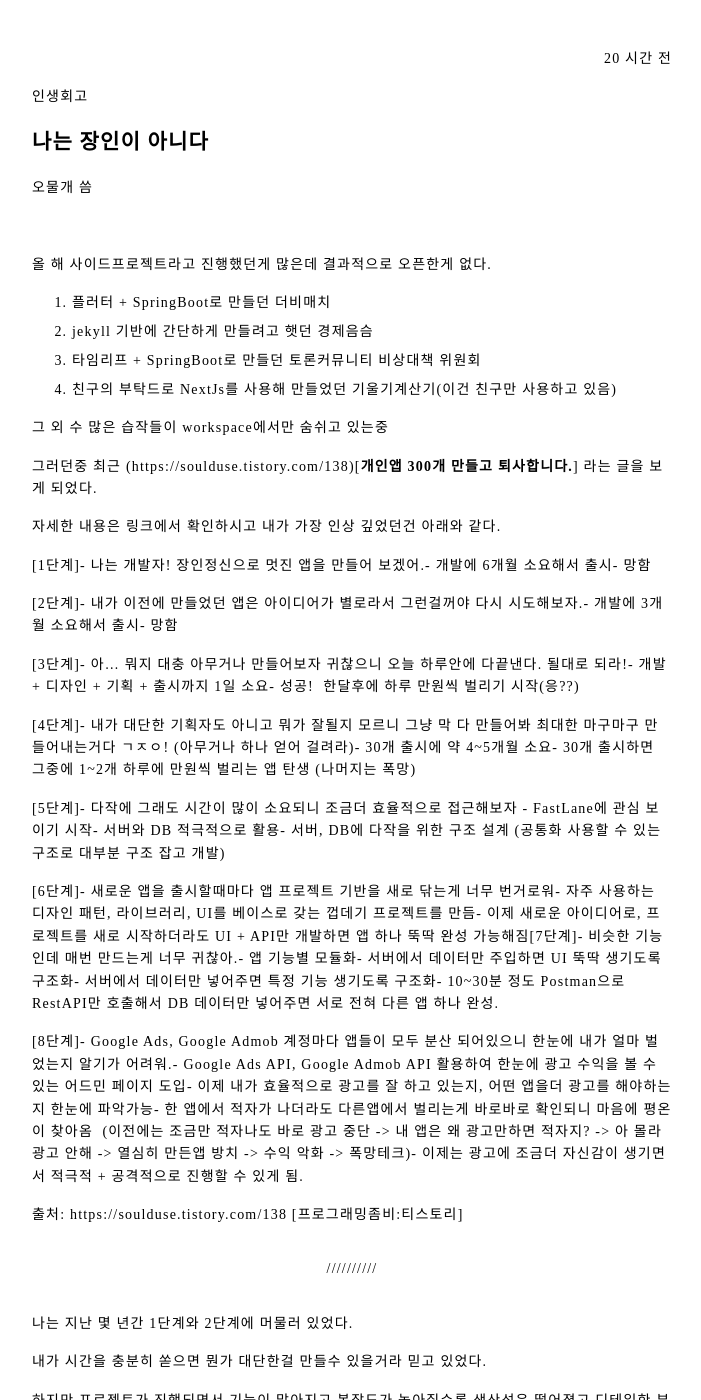
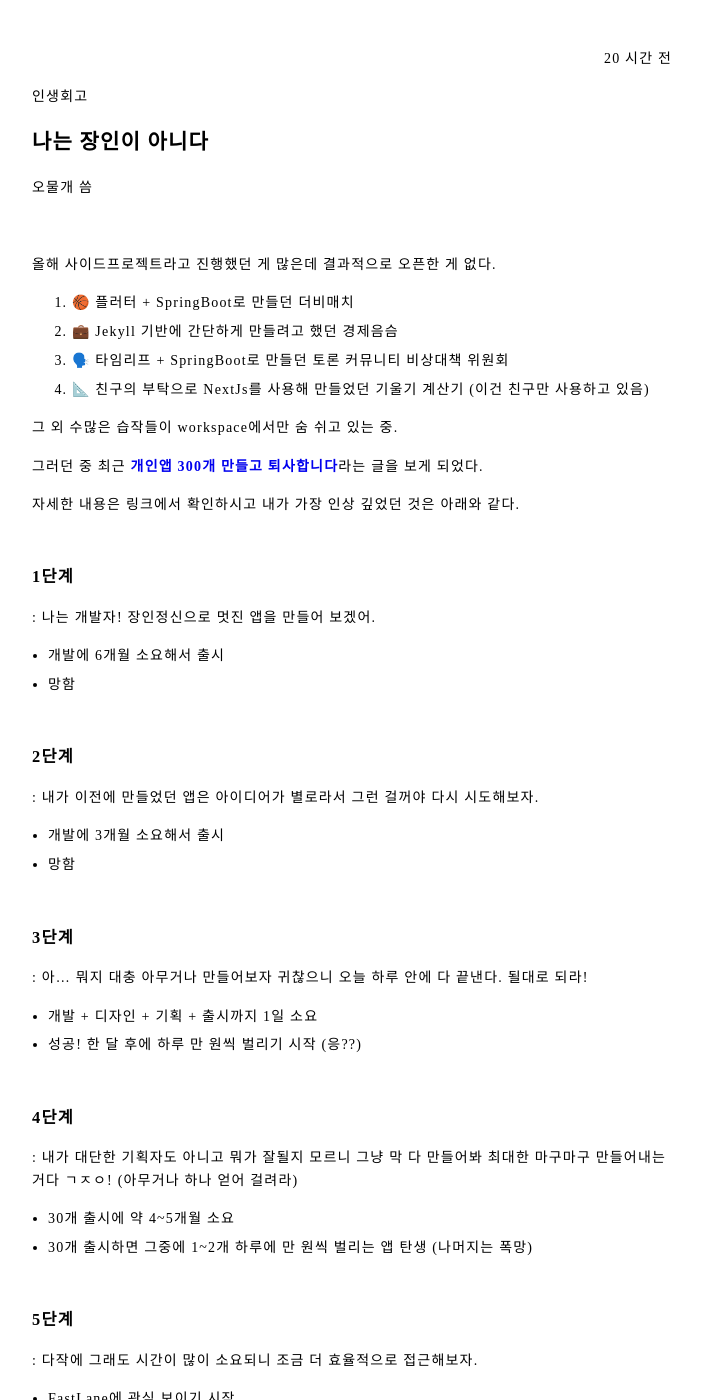
Before and after one commit to createogu/createogu.github.io, a Jekyll site: the page built from _posts/2024-07-09-01-post.md, in a window 1280 px wide and 1400 px high. Shown: the whole window, without its empty margins (288-989 px from the left). Built offline with Jekyll 4.4.1, drawn with Linux system fonts in a browser that asks for light colours; some web fonts are replaced; comment, search, counter and statistics services are not loaded; some of the changed text lies outside the part shown.

Commit message:
나는 장인이 아니다 포스팅 수정

```diff
--- a/_posts/2024-07-09-01-post.md
+++ b/_posts/2024-07-09-01-post.md
@@ -1,57 +1,86 @@
 ---
 layout: post
-title:  "나는 장인이 아니다"
+title: "나는 장인이 아니다"
 author:
   name: 오물개
-date:   2024-07-09 13:00:00 +0900
+date: 2024-07-09 13:00:00 +0900
 categories: 인생회고
 ---
 
-올 해 사이드프로젝트라고 진행했던게 많은데 결과적으로 오픈한게 없다.
+올해 사이드프로젝트라고 진행했던 게 많은데 결과적으로 오픈한 게 없다.
 
-1. 플러터 + SpringBoot로 만들던 더비매치
-2. jekyll 기반에 간단하게 만들려고 햇던 경제음슴
-3. 타임리프 + SpringBoot로 만들던 토론커뮤니티 비상대책 위원회
-4. 친구의 부탁드로 NextJs를 사용해 만들었던 기울기계산기(이건 친구만 사용하고 있음)
+1. 🏀 플러터 + SpringBoot로 만들던 더비매치
+2. 💼 Jekyll 기반에 간단하게 만들려고 했던 경제음슴
+3. 🗣️ 타임리프 + SpringBoot로 만들던 토론 커뮤니티 비상대책 위원회
+4. 📐 친구의 부탁으로 NextJs를 사용해 만들었던 기울기 계산기 (이건 친구만 사용하고 있음)
 
-그 외 수 많은 습작들이 workspace에서만 숨쉬고 있는중
+그 외 수많은 습작들이 workspace에서만 숨 쉬고 있는 중.
 
-그러던중 최근 (https://soulduse.tistory.com/138)[**개인앱 300개 만들고 퇴사합니다.**] 라는 글을 보게 되었다.
+그러던 중 최근 [**개인앱 300개 만들고 퇴사합니다**](https://soulduse.tistory.com/138)라는 글을 보게 되었다.
 
-자세한 내용은 링크에서 확인하시고 내가 가장 인상 깊었던건 아래와 같다.
+자세한 내용은 링크에서 확인하시고 내가 가장 인상 깊었던 것은 아래와 같다.
 
-[1단계]- 나는 개발자! 장인정신으로 멋진 앱을 만들어 보겠어.- 개발에 6개월 소요해서 출시- 망함
+### 1단계
+: 나는 개발자! 장인정신으로 멋진 앱을 만들어 보겠어.
+- 개발에 6개월 소요해서 출시
+- 망함
 
-[2단계]- 내가 이전에 만들었던 앱은 아이디어가 별로라서 그런걸꺼야 다시 시도해보자.- 개발에 3개월 소요해서 출시- 망함
+### 2단계
+: 내가 이전에 만들었던 앱은 아이디어가 별로라서 그런 걸꺼야 다시 시도해보자.
+- 개발에 3개월 소요해서 출시
+- 망함
 
-[3단계]- 아... 뭐지 대충 아무거나 만들어보자 귀찮으니 오늘 하루안에 다끝낸다. 될대로 되라!- 개발 + 디자인 + 기획 + 출시까지 1일 소요- 성공!  한달후에 하루 만원씩 벌리기 시작(응??)
+### 3단계
+: 아... 뭐지 대충 아무거나 만들어보자 귀찮으니 오늘 하루 안에 다 끝낸다. 될대로 되라!
+- 개발 + 디자인 + 기획 + 출시까지 1일 소요
+- 성공! 한 달 후에 하루 만 원씩 벌리기 시작 (응??)
 
-[4단계]- 내가 대단한 기획자도 아니고 뭐가 잘될지 모르니 그냥 막 다 만들어봐 최대한 마구마구 만들어내는거다 ㄱㅈㅇ! (아무거나 하나 얻어 걸려라)- 30개 출시에 약 4~5개월 소요- 30개 출시하면 그중에 1~2개 하루에 만원씩 벌리는 앱 탄생 (나머지는 폭망)
+### 4단계
+: 내가 대단한 기획자도 아니고 뭐가 잘될지 모르니 그냥 막 다 만들어봐 최대한 마구마구 만들어내는 거다 ㄱㅈㅇ! (아무거나 하나 얻어 걸려라)
+- 30개 출시에 약 4~5개월 소요
+- 30개 출시하면 그중에 1~2개 하루에 만 원씩 벌리는 앱 탄생 (나머지는 폭망)
 
-[5단계]- 다작에 그래도 시간이 많이 소요되니 조금더 효율적으로 접근해보자 - FastLane에 관심 보이기 시작- 서버와 DB 적극적으로 활용- 서버, DB에 다작을 위한 구조 설계 (공통화 사용할 수 있는 구조로 대부분 구조 잡고 개발)
+### 5단계
+: 다작에 그래도 시간이 많이 소요되니 조금 더 효율적으로 접근해보자.
+- FastLane에 관심 보이기 시작
+- 서버와 DB 적극적으로 활용
+- 서버, DB에 다작을 위한 구조 설계 (공통화 사용할 수 있는 구조로 대부분 구조 잡고 개발)
 
-[6단계]- 새로운 앱을 출시할때마다 앱 프로젝트 기반을 새로 닦는게 너무 번거로워- 자주 사용하는 디자인 패턴, 라이브러리, UI를 베이스로 갖는 껍데기 프로젝트를 만듬- 이제 새로운 아이디어로, 프로젝트를 새로 시작하더라도 UI + API만 개발하면 앱 하나 뚝딱 완성 가능해짐[7단계]- 비슷한 기능인데 매번 만드는게 너무 귀찮아.- 앱 기능별 모듈화- 서버에서 데이터만 주입하면 UI 뚝딱 생기도록 구조화- 서버에서 데이터만 넣어주면 특정 기능 생기도록 구조화- 10~30분 정도 Postman으로 RestAPI만 호출해서 DB 데이터만 넣어주면 서로 전혀 다른 앱 하나 완성.
+### 6단계
+: 새로운 앱을 출시할 때마다 앱 프로젝트 기반을 새로 닦는 게 너무 번거로워.
+- 자주 사용하는 디자인 패턴, 라이브러리, UI를 베이스로 갖는 껍데기 프로젝트를 만듬
+- 이제 새로운 아이디어로, 프로젝트를 새로 시작하더라도 UI + API만 개발하면 앱 하나 뚝딱 완성 가능해짐
 
-[8단계]- Google Ads, Google Admob 계정마다 앱들이 모두 분산 되어있으니 한눈에 내가 얼마 벌었는지 알기가 어려워.- Google Ads API, Google Admob API 활용하여 한눈에 광고 수익을 볼 수 있는 어드민 페이지 도입- 이제 내가 효율적으로 광고를 잘 하고 있는지, 어떤 앱을더 광고를 해야하는지 한눈에 파악가능- 한 앱에서 적자가 나더라도 다른앱에서 벌리는게 바로바로 확인되니 마음에 평온이 찾아옴  (이전에는 조금만 적자나도 바로 광고 중단 -> 내 앱은 왜 광고만하면 적자지? -> 아 몰라 광고 안해 -> 열심히 만든앱 방치 -> 수익 악화 -> 폭망테크)- 이제는 광고에 조금더 자신감이 생기면서 적극적 + 공격적으로 진행할 수 있게 됨.
+### 7단계
+: 비슷한 기능인데 매번 만드는 게 너무 귀찮아.
+- 앱 기능별 모듈화
+- 서버에서 데이터만 주입하면 UI 뚝딱 생기도록 구조화
+- 서버에서 데이터만 넣어주면 특정 기능 생기도록 구조화
+- 10~30분 정도 Postman으로 RestAPI만 호출해서 DB 데이터만 넣어주면 서로 전혀 다른 앱 하나 완성.
 
-출처: https://soulduse.tistory.com/138 [프로그래밍좀비:티스토리]
+### 8단계
+: Google Ads, Google Admob 계정마다 앱들이 모두 분산되어 있으니 한눈에 내가 얼마 벌었는지 알기가 어려워.
+- Google Ads API, Google Admob API 활용하여 한눈에 광고 수익을 볼 수 있는 어드민 페이지 도입
+- 이제 내가 효율적으로 광고를 잘하고 있는지, 어떤 앱을 더 광고해야 하는지 한눈에 파악 가능
+- 한 앱에서 적자가 나더라도 다른 앱에서 벌리는 게 바로바로 확인되니 마음에 평온이 찾아옴 (이전에는 조금만 적자 나도 바로 광고 중단 -> 내 앱은 왜 광고만 하면 적자지? -> 아 몰라 광고 안 해 -> 열심히 만든 앱 방치 -> 수익 악화 -> 폭망 테크)
+- 이제는 광고에 조금 더 자신감이 생기면서 적극적 + 공격적으로 진행할 수 있게 됨.
 
+출처: [프로그래밍좀비:티스토리](https://soulduse.tistory.com/138)
 
-* * *
+---
 
 나는 지난 몇 년간 1단계와 2단계에 머물러 있었다.
 
-내가 시간을 충분히 쏟으면 뭔가 대단한걸 만들수 있을거라 믿고 있었다.
+내가 시간을 충분히 쏟으면 뭔가 대단한 걸 만들 수 있을 거라 믿고 있었다.
 
 하지만 프로젝트가 진행되면서 기능이 많아지고 복잡도가 높아질수록 생산성은 떨어졌고 디테일한 부분에 집착할수록 완성을 할 수 없었다.
 
 나는 내가 장인이라고 생각했지만 아니었다.
 
-그래서 지금 보다 훨씬 가벼운 마음으로 뭐라도 만들어 보려고 한다.
+그래서 지금보다 훨씬 가벼운 마음으로 뭐라도 만들어 보려고 한다.
 
-오늘부터 최소 1주일에 하나씩 만들어서 오픈해보려고 한다.
+오늘부터 최소 1주일에 하나씩 뭐라도 만들어서 오픈해보려고 한다.
 
-처음부터 잘만들지 말고 대충 만들어 올리고 반응오면 고도화 하는 방향으로 가야겠다.
-
+처음부터 잘 만들지 말고 대충 만들어 올리고 반응 오면 고도화하는 방향으로 가야겠다.
 
 끝
```
